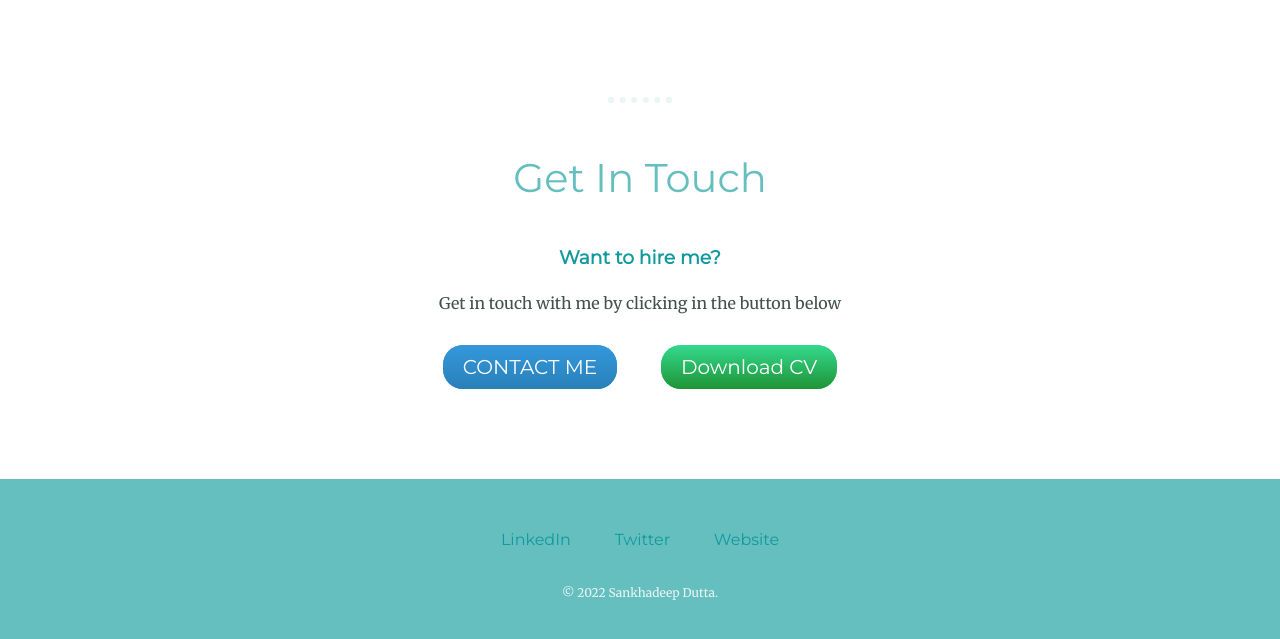
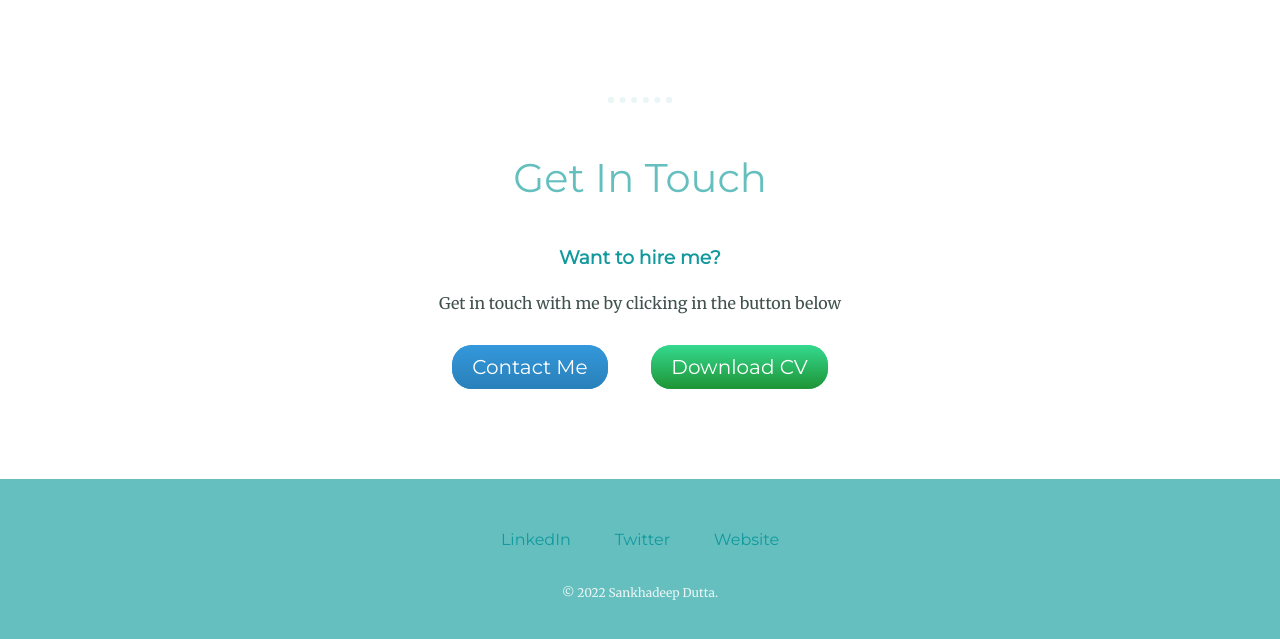
Before and after one commit to sankhadeepdutta/cv, a plain HTML site: page index.html in a window 1280 px wide. Shown: the part 2132-2771 px from the top of the page. Drawn offline with Linux system fonts and the light colour scheme.

Commit message:
Update index.html

```diff
--- a/index.html
+++ b/index.html
@@ -59,7 +59,7 @@
           <p>Get in touch with me by clicking in the button below</p>
           <br>
 
-          <a class="btn" href="mailto:dutta.shankhadeep@email.com">CONTACT ME</a>
+          <a class="btn" href="mailto:dutta.shankhadeep@email.com">Contact Me</a>
           <a class="btn-download" href="SANKHADEEP_DUTTA_CV.pdf">Download CV</a>
 
         </div>
```
